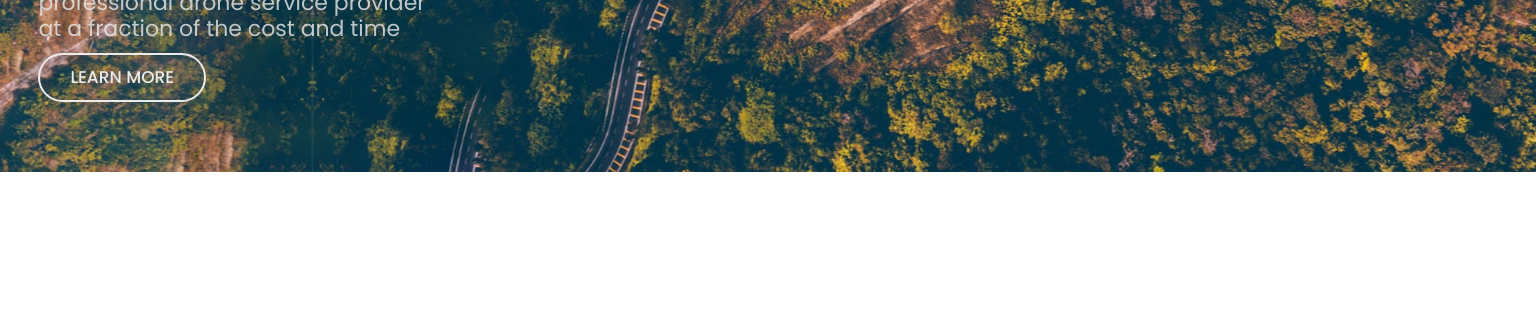
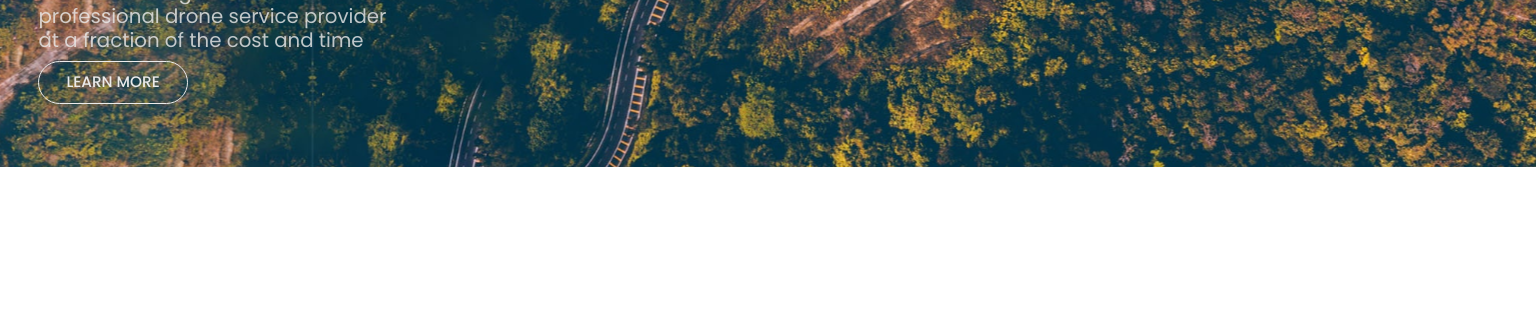
Before and after one commit to SanjayPJ/vimanam-new, a website: page index.html in a window 1536 px wide. Shown: the part 474-800 px from the top of the page. Drawn offline with nearby package versions, Linux system fonts and the light colour scheme.

Commit message:
responsive added

```diff
--- /dev/null
+++ b/assets/css/responsive.css
@@ -0,0 +1,18 @@
+/*
+@media (max-width: 576px) {
+}
+
+@media (max-width: 768px) {
+}
+
+@media (max-width: 992px) {
+}
+
+@media (max-width: 1200px) {
+} */
+
+@media (min-width: 1440px) {
+    html{
+        font-size: 9px;
+    }
+}
--- a/assets/scss/style.scss
+++ b/assets/scss/style.scss
@@ -6,7 +6,7 @@ $white: #EBEBEB;
 $black: #202020;
 
 html{
-    font-size: 10px;
+    font-size: 9px;
 }
 body{
     font-family: $poppins;
--- a/index.html
+++ b/index.html
@@ -10,12 +10,13 @@
 
     <!-- Bootstrap CSS -->
     <link rel="stylesheet" href="assets/css/bootstrap.css">
-    <!-- Custom CSS -->
-    <link rel="stylesheet" href="assets/css/style.css">
     <!-- Google Font Poppins -->
     <link href="https://fonts.googleapis.com/css?family=Poppins:300,400,500,600,700" rel="stylesheet">
     <!-- fontawesome cdn -->
     <link rel="stylesheet" href="https://use.fontawesome.com/releases/v5.5.0/css/all.css">
+    <!-- Custom CSS -->
+    <link rel="stylesheet" href="assets/css/style.css">
+    <link rel="stylesheet" href="assets/css/responsive.css">
 </head>
 
 <body>
```
Also changed, not shown: assets/css/style.css.
